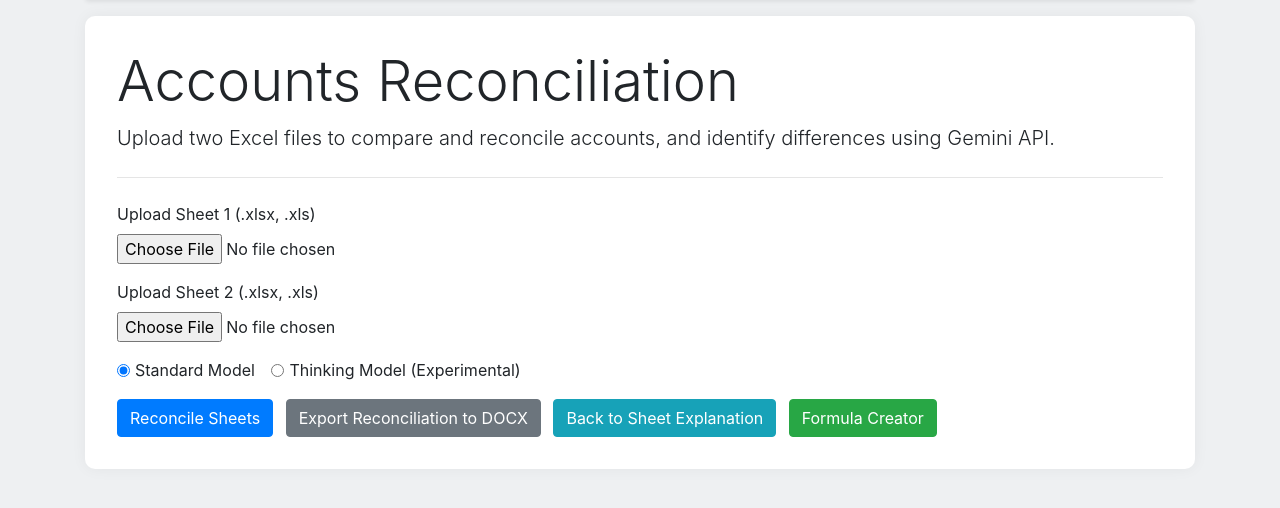
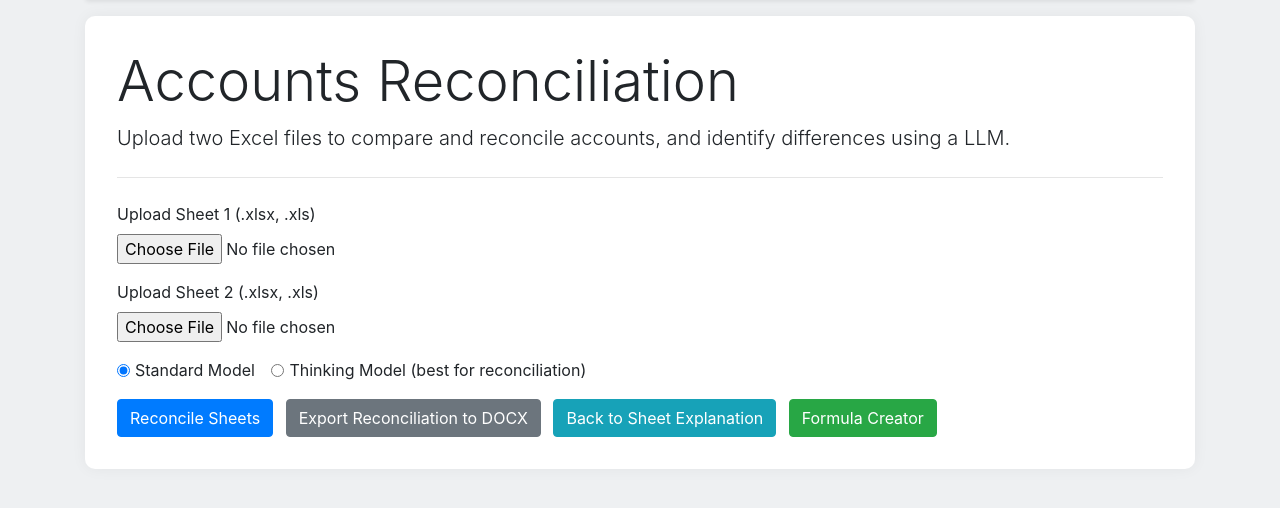
Before and after one commit to seanmcmahon101/render-reconcile-test, a Flask app: page /reconcile in a window 1280 px wide. Shown: the part 80-588 px from the top of the page. Run offline with Flask 3, Linux system fonts and the light colour scheme; the visitor is signed in with stand-in values (Sample User, id 1); some libraries are stand-ins or nearby versions.

Commit message:
Update reconcile.html

```diff
--- a/templates/reconcile.html
+++ b/templates/reconcile.html
@@ -52,7 +52,7 @@
 
         <div class="jumbotron mt-3">
             <h1 class="display-4">Accounts Reconciliation</h1>
-            <p class="lead">Upload two Excel files to compare and reconcile accounts, and identify differences using Gemini API.</p>
+            <p class="lead">Upload two Excel files to compare and reconcile accounts, and identify differences using a LLM.</p>
             <hr class="my-4">
 
             <form method="POST" enctype="multipart/form-data">
@@ -72,7 +72,7 @@
                     </div>
                     <div class="form-check form-check-inline">
                         <input class="form-check-input" type="radio" name="model_select" id="thinking_model" value="thinking" {% if model_name == 'thinking' %}checked{% endif %}>
-                        <label class="form-check-label" for="thinking_model">Thinking Model (Experimental)</label>
+                        <label class="form-check-label" for="thinking_model">Thinking Model (best for reconciliation)</label>
                     </div>
                 </div>
 
```
